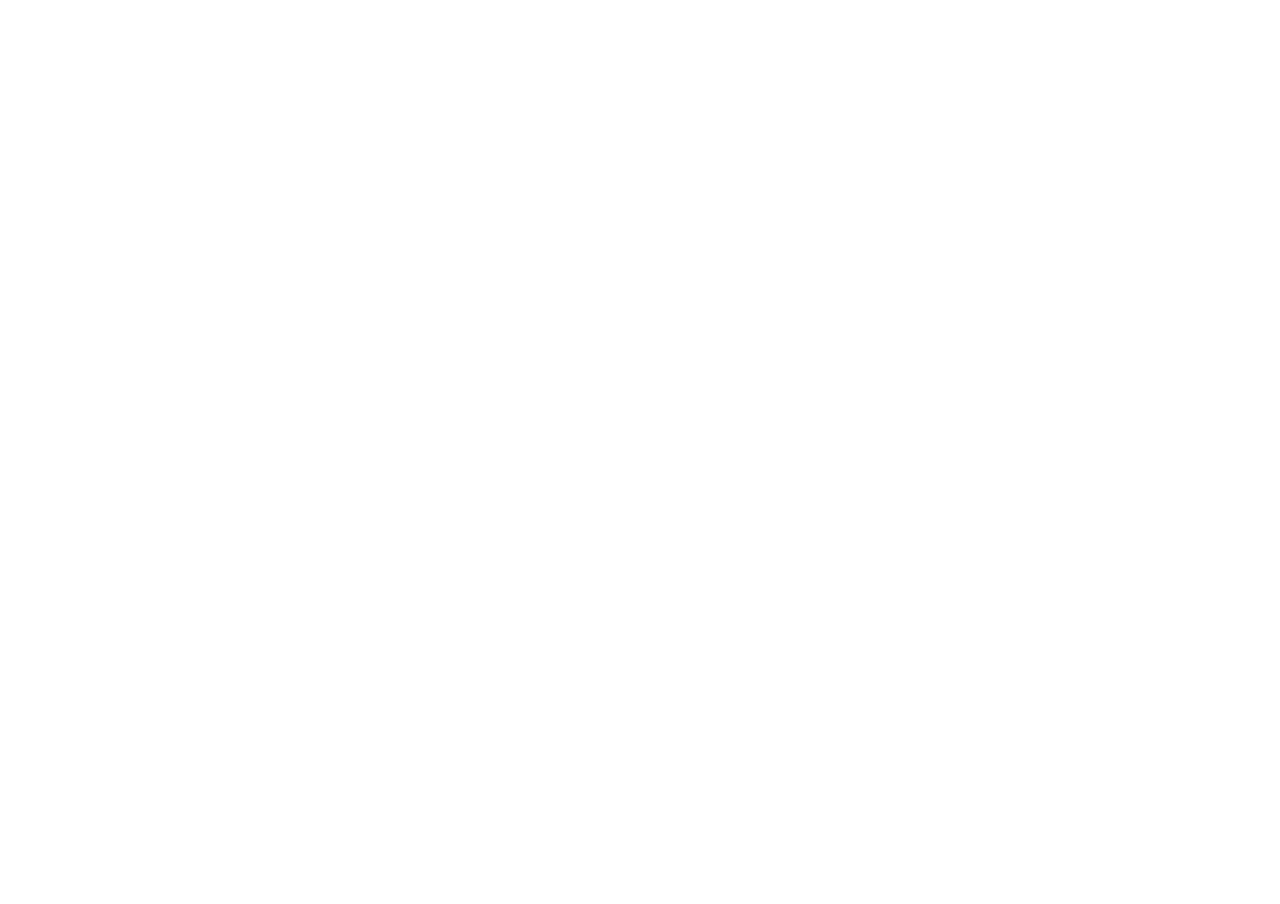
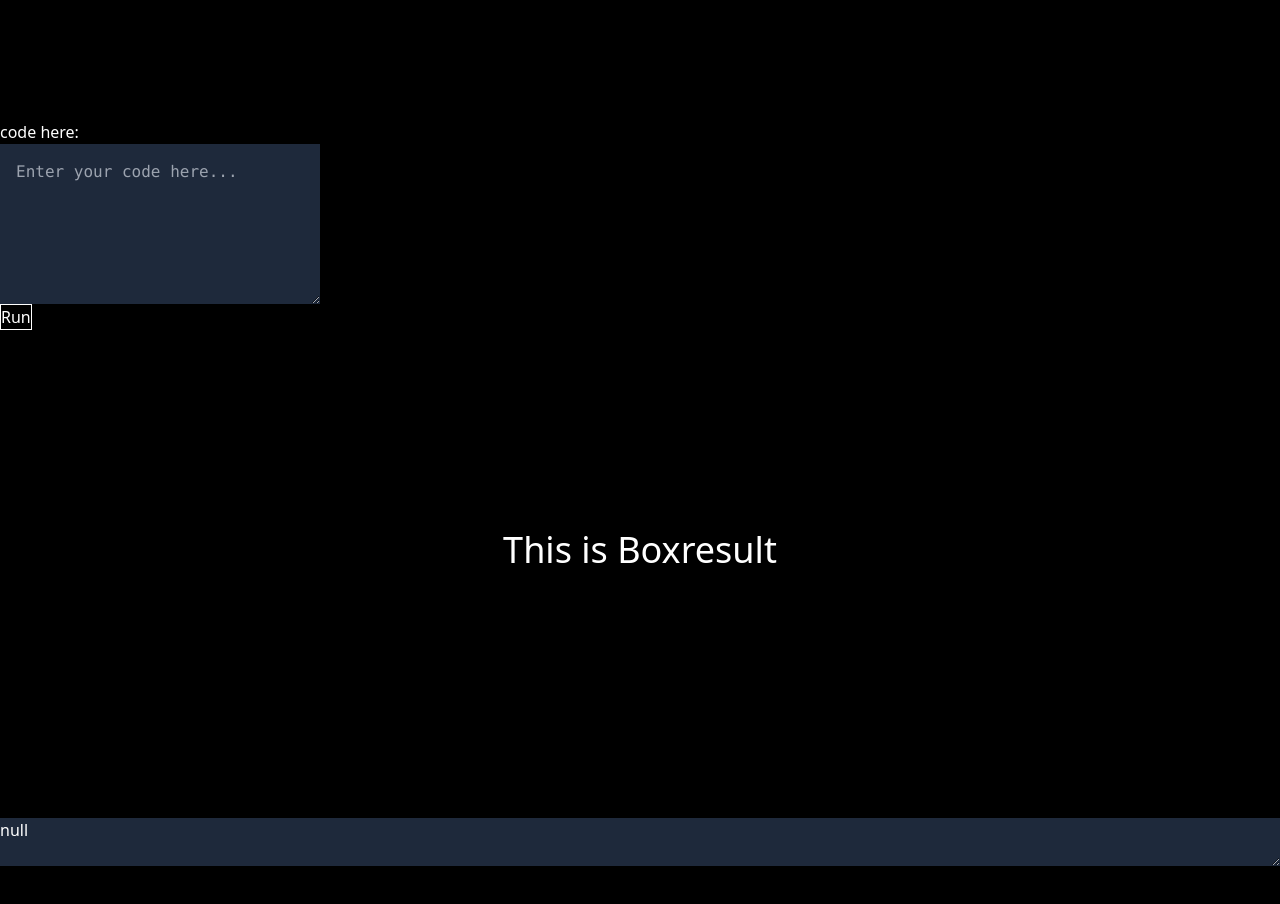
Before and after one commit to prrrrnav/codie-code, a React app: page /codie-code/Codebase in a window 1280 px wide. Shown: the part 360-1264 px from the top of the page. Before the commit the page ends 800 px from the top, so only its background shows below. Built offline with nearby package versions, Linux system fonts and the light colour scheme.

Commit message:
Added compiler but not styled it yet

```diff
--- /dev/null
+++ b/src/Boxresult.js
@@ -0,0 +1,24 @@
+import React from 'react'
+import { useEffect, useState } from 'react'
+
+const Boxresult = (props) => {
+  const [output, setOutput] = useState('null')
+  useEffect(() => {
+    console.log('props.result', props.result)
+    function outputUpdate() {
+      const data =  props.result
+      console.log(data)
+      setOutput(data)
+    }
+    outputUpdate()
+
+  }, [props.result])
+  return (
+    <div>
+      <h1 className='text-4xl py-20 mb-32 h-full  text-white justify-center text-center'>This is Boxresult</h1>
+      <textarea className='w-full bg-slate-800 my-10 text-white border-none ' readOnly={true} value={output}></textarea>
+    </div>
+  )
+}
+
+export default Boxresult
--- a/src/Codebase.js
+++ b/src/Codebase.js
@@ -1,10 +1,90 @@
 import React from 'react'
+import { useState } from 'react';
+import Boxresult from './Boxresult';
+
 
 const Codebase = () => {
+
+
+  const [userCode, setUserCode] = useState('')
+  const [apiOutput, setApiOutput] = useState(null)
+
+  function updateUserCode(event) {
+    event.preventDefault();
+    setUserCode(event.target.value)
+    console.log(userCode)
+  }
+
+  const myFunction = (event) => {
+    event.preventDefault();
+    fetching_outputFile(url, options)
+    console.log('Input code:', userCode);
+  };
+
+  const url = 'https://online-code-compiler.p.rapidapi.com/v1/';
+  const options = {
+    method: 'POST',
+    headers: {
+      'content-type': 'application/json',
+      'X-RapidAPI-Key': '0cb3aa0239msh26ff201a0d9de33p14a1c1jsn482083ce508a',
+      'X-RapidAPI-Host': 'online-code-compiler.p.rapidapi.com'
+    },
+    body: JSON.stringify({
+      language: 'java',
+      version: 'latest',
+      code: userCode,
+      // code: 'print("Hello, World!");',
+      input: null
+    })
+  };
+
+  function fetching_outputFile(url, options) {
+    fetch(url, options)
+      .then(response => {
+        if (!response.ok) {
+          throw new Error('Network response was not ok');
+        }
+        return response.json();
+      })
+      .then(data => {
+        // console.log(data);
+        data.output ? setApiOutput(data.output) : setApiOutput(data.error);
+      })
+      .catch(error => {
+        console.error('Error:', error);
+      });
+  }
+
+
   return (
-    <div className='text-4xl py-20 mb-32 h-full  text-white justify-center text-center'>
-      This is codebase
+    <div>
+      <div className='text-4xl py-20 mb-32 h-full  text-white justify-center text-center'>
+        This is codebase
+      </div>
+
+      <form className='w-80 py-20 my-10 justify-center align-middle self-center' onSubmit={myFunction}>
+        <label className='text-white '>code here:
+          <pre>
+            <textarea
+              className='text-white justify-center align-middle gap-10 bg-slate-800 h-40 p-4 w-40'
+              value={userCode}
+              onChange={updateUserCode}
+              rows={40} // Set the number of rows to 40
+              style={{ width: '100%' }} // Adjust the width as needed
+              placeholder="Enter your code here..."
+            />
+          </pre>
+
+        </label>
+
+        <button className='bg-black w-auto text-white border border-white' type="submit">Run</button>
+      </form>
+
+      <Boxresult result={apiOutput} />
+
+
     </div>
+
   )
 }
 
--- a/src/Home.js
+++ b/src/Home.js
@@ -7,7 +7,6 @@
 const Home = () => {
   return (
     <div>
-
       <Hero/>
       <Bottom/>
     </div>
--- a/src/Navbar.js
+++ b/src/Navbar.js
@@ -17,7 +17,7 @@
             <div className=' flex justify-between items-center text-white pl-10 pr-10 p-5 py-10  sm:flex flex-auto sm:pl-10 sm:pr-10 sm:p-5 ' >
                 <div className=' top-7 left-10 text-2xl cursor-pointer'>Codie-code</div>
                 <div>
-                    <span class="material-symbols-outlined cursor-pointer md:hidden" onClick={handleMenu}>
+                    <span className="material-symbols-outlined cursor-pointer md:hidden" onClick={handleMenu}>
                         menu
                     </span>
                 </div>
```
